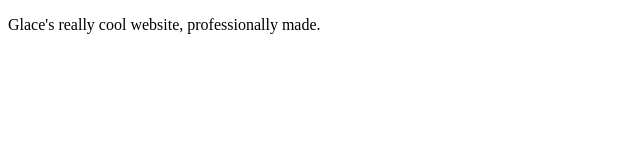
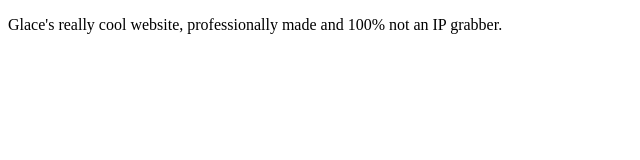
Before and after one commit to G-Boy77/G-Boy77.github.io, a plain HTML site: page index.html in a window 1280 px wide. Shown: the whole page, without its empty margins (0-640 px from the left). Drawn offline with Linux system fonts and the light colour scheme.

Commit message:
Update index.html

```diff
--- a/index.html
+++ b/index.html
@@ -3,6 +3,6 @@
   <head>
   </head>
     <body>
-      <p>Glace's really cool website, professionally made.</p>
+      <p>Glace's really cool website, professionally made and 100% not an IP grabber.</p>
     </body>
 </html>
```
